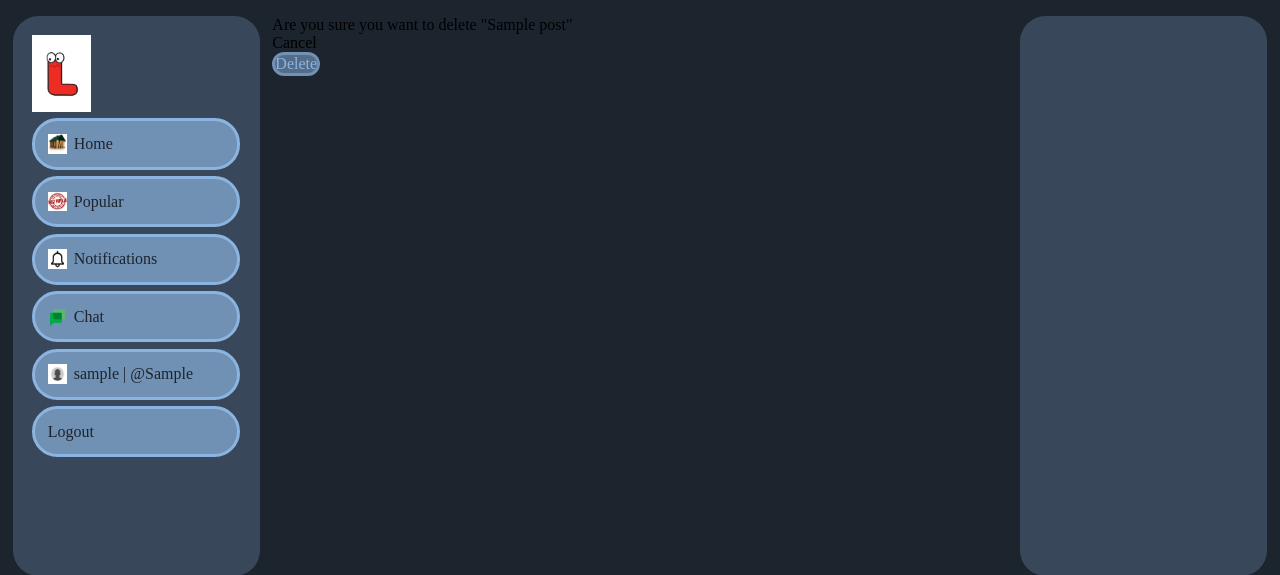
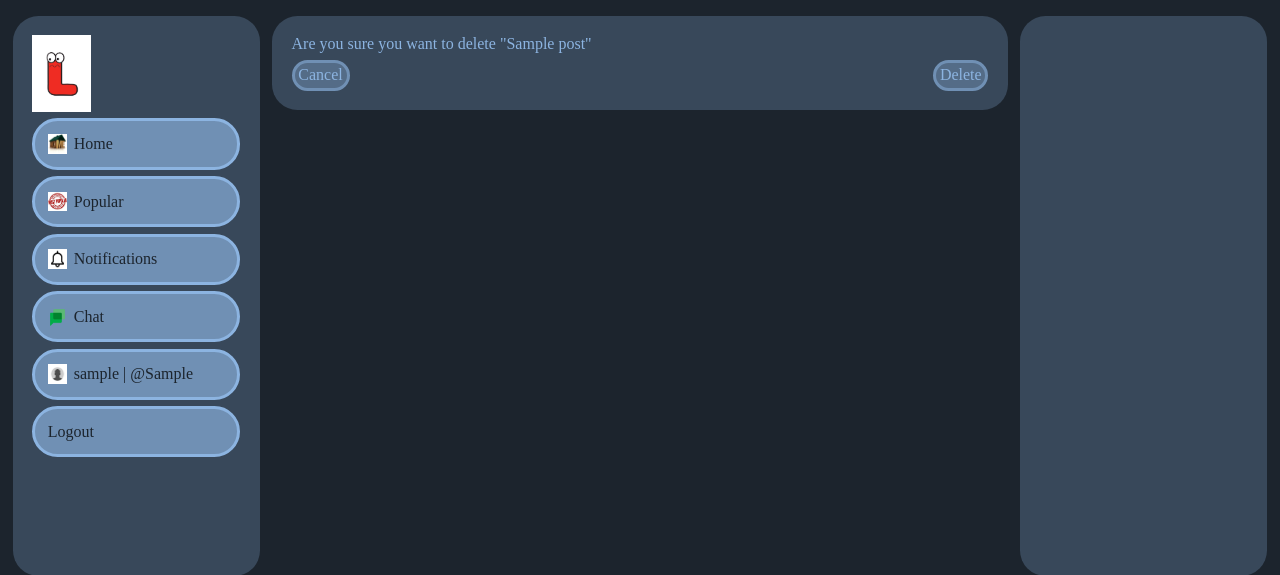
Before and after one commit to YaBoyya/Litter, a Django app: page /post/1/delete in a window 1280 px wide. Shown: the top 575 px of the page. Run offline with Django 5.2, Linux system fonts and the light colour scheme; a user stored in the database is signed in; tables that the repository leaves empty hold one stand-in row (values such as "Sample post").

Commit message:
Add better UI to post delete and fix delete path on linux

```diff
--- a/core/models.py
+++ b/core/models.py
@@ -55,7 +55,10 @@ class Post(models.Model):
     def delete(self):
         if self.picture:
             root = settings.MEDIA_ROOT
-            relative_path = str(self.picture).replace("/", "\\")
+            if root[0]!='/':
+                relative_path = str(self.picture).replace("/", "\\")
+            else:
+                relative_path = str(self.picture)
             absolute_path = os.path.join(root, relative_path)
             os.remove(absolute_path)
         super().delete()
--- a/static/css/base.css
+++ b/static/css/base.css
@@ -16,20 +16,20 @@
 /*}}}*/
 
 /* COLORS {{{*/
-.container, .container-list>li {
+.container, .container-list>* {
   background-color: var(--color2);
   color: var(--color5);
 }
-#nav-list>li, .button:hover, .button-list>li:hover {
+#nav-list>*, .button:hover, .button-list>*:hover {
   background-color: var(--color4);
   border-color: var(--color5);
   color: var(--color1);
 }
-#nav-list>li:hover {
+#nav-list>*:hover {
   background-color: var(--color5);
   color: var(--color1);
 }
-input[type="text"], .button, .button-list>li, input[type="password"],
+input[type="text"], .button, .button-list>*, input[type="password"],
 input[type="email"], input[type="submit"], textarea, button
 {
   background-color: var(--color3);
@@ -96,11 +96,11 @@ body>div {
 /*}}}*/
 
 /* UTILITY CLASSES {{{*/
-.center-hor, .center, .center-list>li, .center-hor-list>li, .center-list>li a, .center-list>li {
+.center-hor, .center, .center-list>*, .center-hor-list>*, .center-list>* a, .center-list>* {
   display: flex;
   justify-content: center;
 }
-.center-vert, .center, .center-list>li, .center-list>li a, .center-vert-list>li, .center-vert-list>li a {
+.center-vert, .center, .center-list>*, .center-list>* a, .center-vert-list>*, .center-vert-list>* a {
   align-items: center;
   display: flex;
 }
@@ -108,32 +108,32 @@ body>div {
   border-radius: 100vw;
   aspect-ratio: 1/1;
 }
-.button, .button-list>li, .clickable {
+.button, .button-list>*, .clickable {
   cursor: pointer;
 }
-.icon-text, .icon-text-list>li {
+.icon-text, .icon-text-list>* {
   display: flex;
   align-items: center;
   height: 100%;
 }
-.icon-text a, .icon-text-list>li a {
+.icon-text a, .icon-text-list>* a {
   display: inherit;
   align-items: inherit;
   width: auto;
 }
-.icon-text>input, .icon-text-list>li>input, .expand, .expand-list>li {
+.icon-text>input, .icon-text-list>*>input, .expand, .expand-list>* {
   flex-grow: 1;
 }
-.icon-text img, .icon-text-list>li img, .icon-text-list>li a, .icon-text a {
+.icon-text img, .icon-text-list>* img, .icon-text-list>* a, .icon-text a {
   border-radius: 100vw;
   margin-right: var(--small-gap);
   aspect-ratio: 1/1;
 }
-.button a, .button-list>li a {
+.button a, .button-list>* a {
   width: 100%;
   height: 100%;
 }
-.fill-img img, .fill-img-list>li img {
+.fill-img img, .fill-img-list>* img {
   height: 100%;
   width: 100%;
 }
@@ -160,16 +160,16 @@ body>div {
 .tag-list {
   margin-bottom: var(--small-gap);
 }
-.tag-list>li, .flag-list>li {
+.tag-list>*, .flag-list>* {
   min-width: 2.2em;
   margin-right: var(--small-gap);
   padding: var(--tiny-gap);
   margin-bottom: var(--tiny-gap)
 }
-.container, .container-list>li {
+.container, .container-list>* {
   padding: var(--huge-gap);
 }
-.container-list>li {
+.container-list>* {
   margin-bottom:  var(--big-gap);
 }
 #main {
@@ -178,11 +178,11 @@ body>div {
 #logo {
   height: 6vw;
 }
-#nav-list>li {
+#nav-list>* {
   height: 4vw;
   margin-top: var(--small-gap);
 }
-#nav-list>li>a {
+#nav-list>*>a {
   padding: 1vw;
 }
 /*}}}*/
@@ -198,7 +198,7 @@ body>div {
   flex-wrap: wrap;
   flex: 1 0 auto;
 }
-.tag-list>li, .flag-list>li {
+.tag-list>*, .flag-list>* {
   font-weight: bold;
   text-align: center;
   flex: 0 0 auto;
--- /dev/null
+++ b/static/css/delete.css
@@ -0,0 +1,4 @@
+#delete-post-buttons>* {
+  padding: var(--tiny-gap);
+  margin-top: var(--small-gap);
+}
--- a/templates/delete.html
+++ b/templates/delete.html
@@ -1,12 +1,22 @@
 {% extends 'base.html' %}
 
+{% load static %}
+
+{% block cssjs %}
+<link type="text/css" rel="stylesheet" href="{% static 'root/css/delete.css' %}">
+{% endblock %}
+
 {% block content %}
-    <div>
+    <div class="container">
         <form method='POST'>
             {% csrf_token %}
             <p>Are you sure you want to delete "{{obj}}"</p>
-            <a href={{request.META.HTTP_REFERER}}>Cancel</a>
-            <input type="submit" value="Delete">
+            <div id="delete-post-buttons" class="space-between button-list center-list =">
+              <div class="delete-button">
+                <a href={{request.META.HTTP_REFERER}}>Cancel</a>
+              </div>
+              <input class="delete-button" type="submit" value="Delete">
+            </div>
         </form>
     </div>
 {% endblock %}
```
